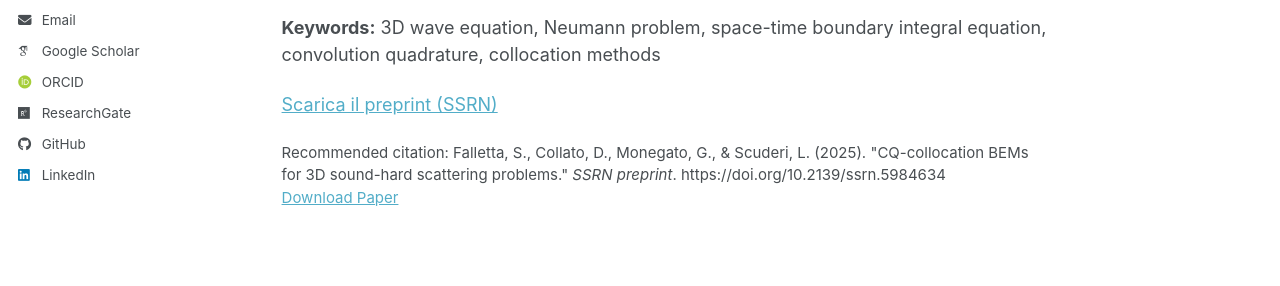
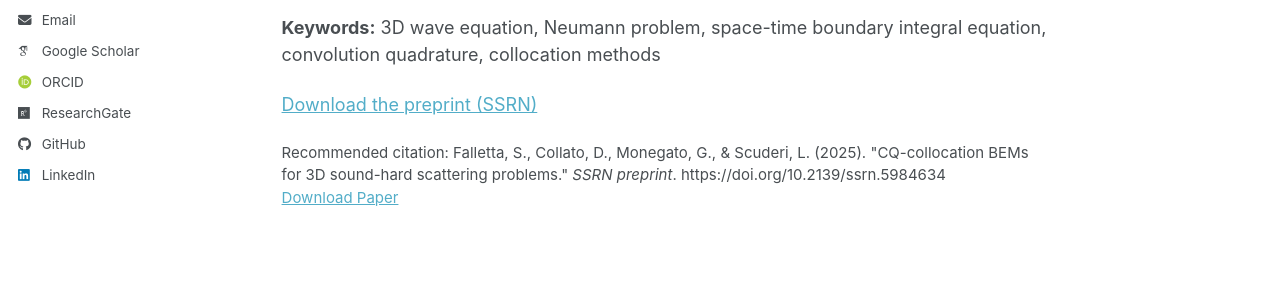
Before and after one commit to davidecollato/davidecollato.github.io, a Jekyll site: the page built from _publications/29-12-2025-CQ-BEM.md, in a window 1280 px wide and 1015 px high. Shown: the part 422-708 px from the top of the window. Built offline with Jekyll 4.4.1, drawn with Linux system fonts in a browser that asks for light colours; some web fonts are replaced; a script bundle is joined from its source files by our own code; library files that are not in the unit come from our copies.

Commit message:
Update 29-12-2025-CQ-BEM.md

```diff
--- a/_publications/29-12-2025-CQ-BEM.md
+++ b/_publications/29-12-2025-CQ-BEM.md
@@ -14,7 +14,6 @@ citation: 'Falletta, S., Collato, D., Monegato, G., &amp; Scuderi, L. (2025).
   &quot;CQ-collocation BEMs for 3D sound-hard scattering problems.&quot;
   <i>SSRN preprint</i>. https://doi.org/10.2139/ssrn.5984634'
 ---
-
 In this paper, we investigate the application of a Lubich-based convolution quadrature combined with
 collocation boundary element methods for 3D exterior time-domain scattering problems involving sound-hard
 obstacles. We explore both nodal and ε-collocation strategies, focusing on their accuracy, efficiency and
@@ -25,4 +24,4 @@ evaluated with sufficient precision.
 **Keywords:** 3D wave equation, Neumann problem, space-time boundary integral
 equation, convolution quadrature, collocation methods
 
-[Scarica il preprint (SSRN)](https://papers.ssrn.com/sol3/Delivery.cfm?abstractid=5984634&mirid=1)
+[Download the preprint (SSRN)](https://papers.ssrn.com/sol3/Delivery.cfm?abstractid=5984634&mirid=1)
```
